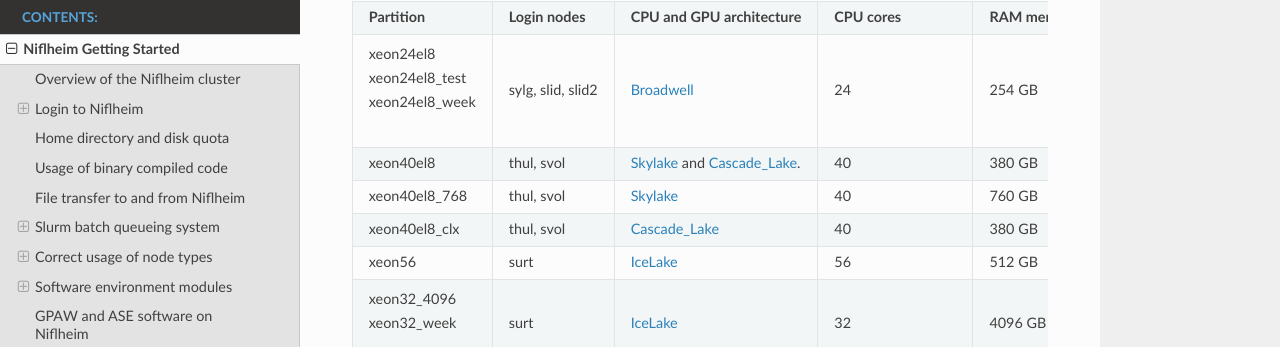
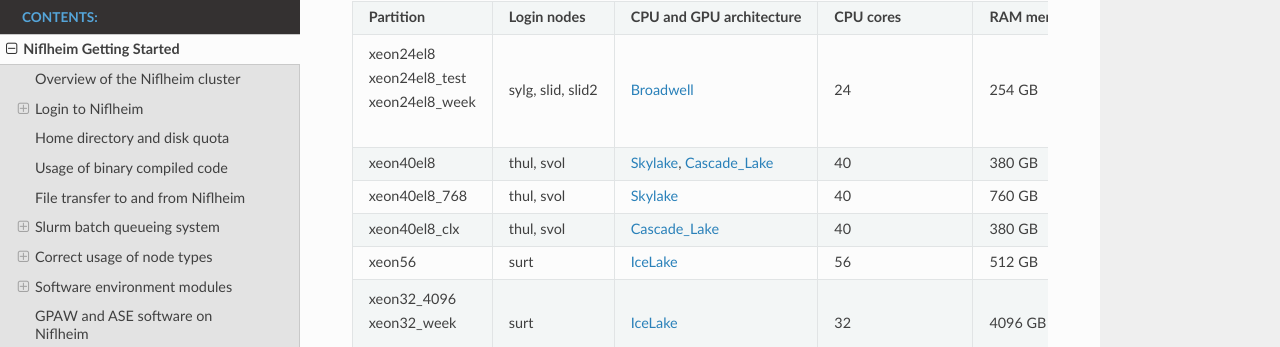
Before and after one commit to OleHolmNielsen/Niflheim_users, a Sphinx documentation site: the page built from docs/Niflheim_Getting_Started.rst, in a window 1280 px wide and 900 px high, scrolled down 4650 px. Shown: the part 104-451 px from the top of the window. Built offline with Sphinx 7.4.7 and the Read the Docs theme 3.1.0, drawn with Linux system fonts in a browser that asks for light colours.

Commit message:
Table formatting

```diff
--- a/docs/Niflheim_Getting_Started.rst
+++ b/docs/Niflheim_Getting_Started.rst
@@ -268,7 +268,7 @@ Niflheim contains a number of node partitions with different types of CPU archit
     - RockyLinux_ 8
   * - xeon40el8
     - thul, svol
-    - Skylake_ and Cascade_Lake_.
+    - Skylake_, Cascade_Lake_
     - 40
     - 380 GB
     - 140 GB
```
